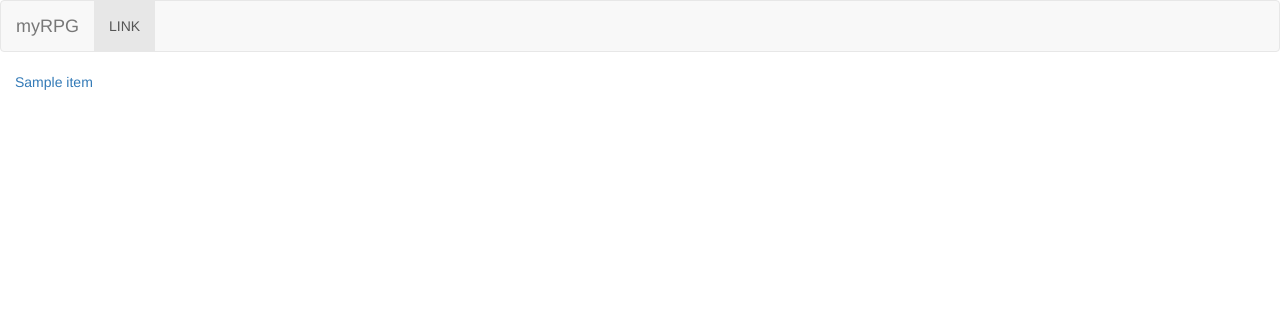
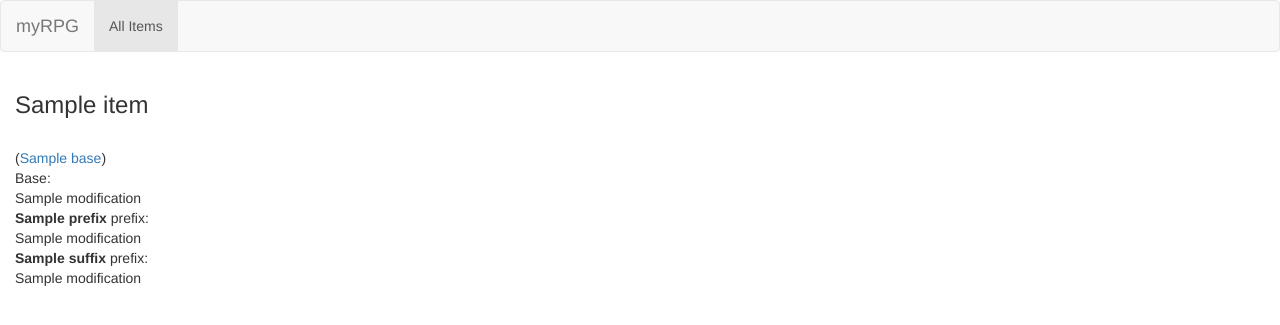
Before and after one commit to discomethod/myrpg, a Django app: template web/templates/web/item.html in a window 1280 px wide. Shown: the top 325 px of the page. Run offline with Django 3.2, Linux system fonts and the light colour scheme; the template is opened without the code that fills it: most values are stand-ins (such as "Sample title", 1, 10 or a date in 2020); some libraries are stand-ins or nearby versions.

Commit message:
item views now show prefixes and suffixes, and base items

```diff
--- a/web/models.py
+++ b/web/models.py
@@ -159,7 +159,8 @@ class ItemSuffix(ItemFix):
 class Item(models.Model):
     name = models.CharField(max_length=64)
     ilevel = models.IntegerField(default=0)
-    itype = models.ForeignKey('ItemType') # an item can only have one item type
+    itype = models.ForeignKey('ItemType') # an item has exactly one item type
+    base = models.ForeignKey('self', blank=True, null=True) # an item may or may not be based on another item
     prefixes = models.ManyToManyField(ItemPrefix,blank=True) # possible to have no prefixes
     suffixes = models.ManyToManyField(ItemSuffix, blank=True) # possible to have no suffixes
     slots = models.ManyToManyField(ItemSlot, blank=True) # an item can occupy multiple slots, or no slot
--- a/web/templates/base.html
+++ b/web/templates/base.html
@@ -5,7 +5,7 @@
     <meta charset="utf-8">
     <meta http-equiv="X-UA-Compatible" content="IE=edge">
     <meta name="viewport" content="width=device-width, initial-scale=1">
-    <title>{% block title %}Bootstrap 101 Template{% endblock %}</title>
+    <title>myRPG &bull; {% block title %}Bootstrap 101 Template{% endblock %}</title>
 
     <!-- Bootstrap -->
     <link href="//netdna.bootstrapcdn.com/bootstrap/3.1.1/css/bootstrap.min.css" rel="stylesheet">
@@ -31,7 +31,7 @@
         </div>
         <div class="collapse navbar-collapse" id="navbar-content">
           <ul class="nav navbar-nav">
-            <li class="active"><a href="#">LINK</a></li>
+            <li class="active"><a href="{% url 'itemlist' %}">All Items</a></li>
           </ul>
         </div>
       </div>
--- a/web/templates/web/item.html
+++ b/web/templates/web/item.html
@@ -6,7 +6,28 @@
 
 {% block content %}
 {% if item %}
-        <a href="{% url 'item' item.id %}">{{ item }}</a>
+   <h3>{{ item }}</h3>
+   {% if item.base and item.base != item %}
+     <br />(<a href="{% url 'item' item.base.pk %}">{{ item.base }}</a>)
+   {% endif %}
+   {% if item.modification %}
+     <br/>Base:
+   {% endif %}
+   {% for modification in item.modification.all %}
+     <br />{{ modification }}
+   {% endfor %}
+   {% for prefix in item.prefixes.all %}
+     <br /><strong>{{ prefix }}</strong> prefix:
+     {% for modification in prefix.modifications.all %}
+       <br />{{ modification }}
+     {% endfor %}
+   {% endfor %}
+   {% for suffix in item.suffixes.all %}
+     <br /><strong>{{ suffix }}</strong> prefix:
+     {% for modification in suffix.modifications.all %}
+       <br />{{ modification }}
+     {% endfor %}
+   {% endfor %}
 {% else %}
     <p>No item to see here.</p>
 {% endif %}
```
